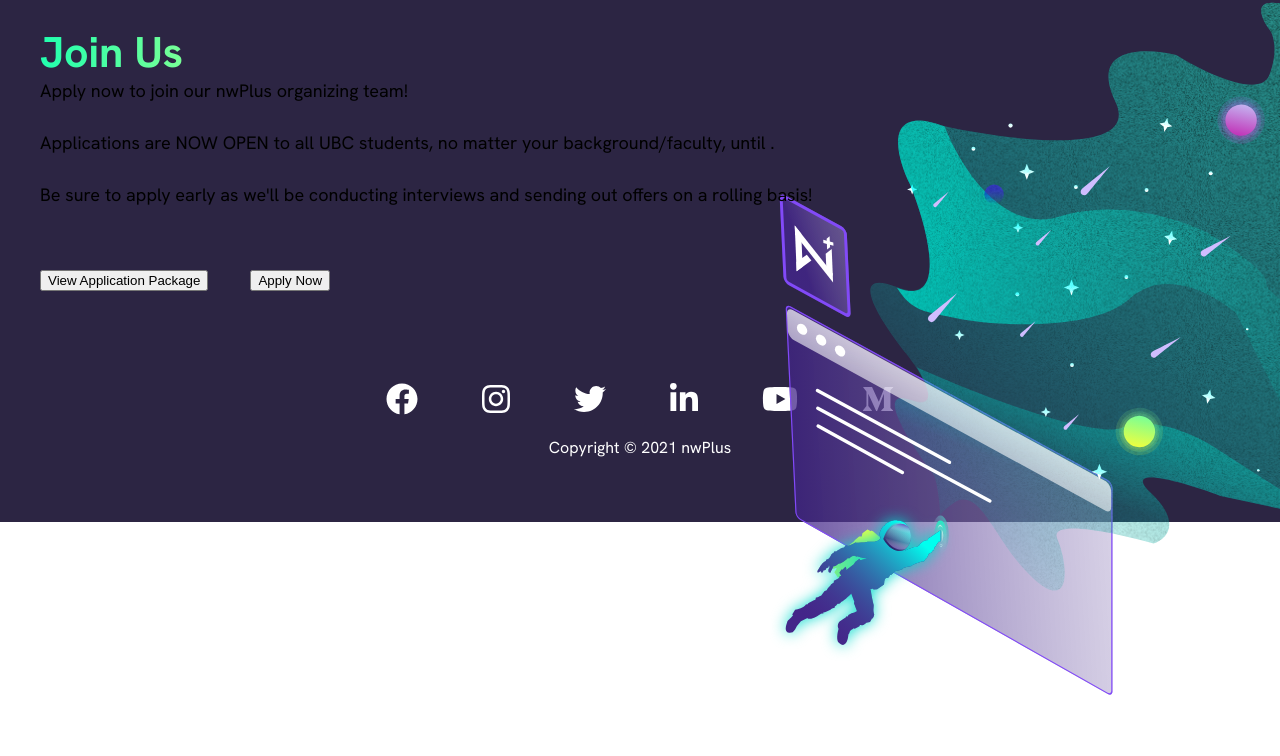
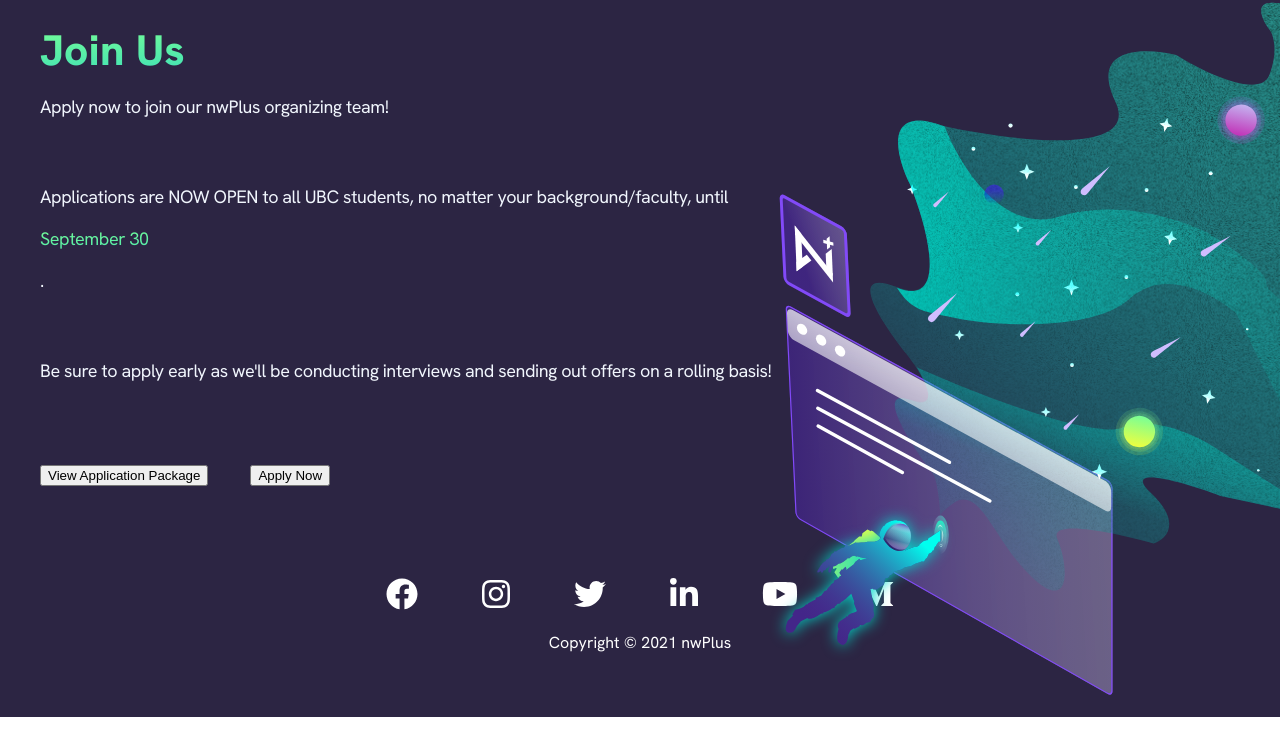
Before and after one commit to nwplus/www, a Next.js app: page /application in a window 1280 px wide. Shown: the top 756 px of the page. Built offline with nearby package versions, Linux system fonts and the light colour scheme.

Commit message:
using the body typography

```diff
--- a/components/JoinUs.js
+++ b/components/JoinUs.js
@@ -1,38 +1,11 @@
 import styled from 'styled-components';
 import { ContentContainer } from './ContentContainer';
-
-const Title = styled.span`
-  background: ${p => p.theme.colors.primaryGradient};
-  -webkit-background-clip: text;
-  -moz-background-clip: text;
-  -webkit-text-fill-color: transparent;
-  -moz-text-fill-color: transparent;
-
-  font-size: 43px;
-  font-weight: bold;
-  margin-bottom: 42px;
-`;
+import { Title1, Body } from './Typography';
 
 const ButtonContainer = styled.div`
   display: flex;
   gap: 42px;
   align-items: center;
-`;
-
-const RegularText = styled.span`
-  line-height: 22px;
-  font-size: 18px;
-  color: ${p => p.theme.colors.bodyText};
-`;
-
-const AccentedText = styled.span`
-  line-height: 22px;
-  font-size: 18px;
-  background: ${p => p.theme.colors.primaryGradient};
-  -webkit-background-clip: text;
-  -moz-background-clip: text;
-  -webkit-text-fill-color: transparent;
-  -moz-text-fill-color: transparent;
 `;
 
 const TextContainer = styled.div`
@@ -44,23 +17,23 @@ const TextContainer = styled.div`
 
 export const JoinUs = ({ hiring, deadline }) => {
   return (<ContentContainer>
-      <Title>Join Us</Title>
+      <Title1 withGradient>Join Us</Title1>
       <TextContainer>
-        <RegularText>
+        <Body>
           Apply now to join our nwPlus organizing team!
-        </RegularText>
+        </Body>
         <div>
-          <RegularText>
+          <Body>
             Applications are NOW OPEN to all UBC students, no matter your background/faculty, until&nbsp;
-          </RegularText>
-          <AccentedText>
+          </Body>
+          <Body withGradient>
             {deadline}
-          </AccentedText>
-          <RegularText>.</RegularText>
+          </Body>
+          <Body>.</Body>
         </div>
-        <RegularText>
+        <Body>
           Be sure to apply early as we&#39;ll be conducting interviews and sending out offers on a rolling basis!
-        </RegularText>
+        </Body>
       </TextContainer>
       <ButtonContainer>
         <button disabled={!hiring}>View Application Package</button>
--- a/components/Typography.js
+++ b/components/Typography.js
@@ -79,6 +79,11 @@ export const Body = styled.p.attrs((p) => ({
   letter-spacing: -0.43px;
   ${SetColor}
   ${SetBackground}
+  ${(p) =>
+    p.withGradient &&
+    `background: -webkit-linear-gradient(92deg, #19cbcb 1.55%, #78ff96 100%);
+    -webkit-background-clip: text;
+    -webkit-text-fill-color: transparent;`}
   ${(p) => p.theme.mediaQueries.mobile} {
     font-size: 14px;
     line-height: 24px;
--- a/pages/application.js
+++ b/pages/application.js
@@ -51,7 +51,7 @@ export default function Charcuterie() {
       <main>
         <ApplicationPageContainer>
             <BackgroundImage src="/assets/logos/trying.svg" alt="an astronaut reaching inside a window"/>
-            <JoinUs hiring={true} deadlineDay={30} deadlineMonth="September"/>
+            <JoinUs hiring={true} deadline="September 30"/>
             <FooterContainer>
                 <SocialMediaIcons>
                     <a href="https://www.facebook.com/nwplusubc" target="_blank" rel="noreferrer">
```
